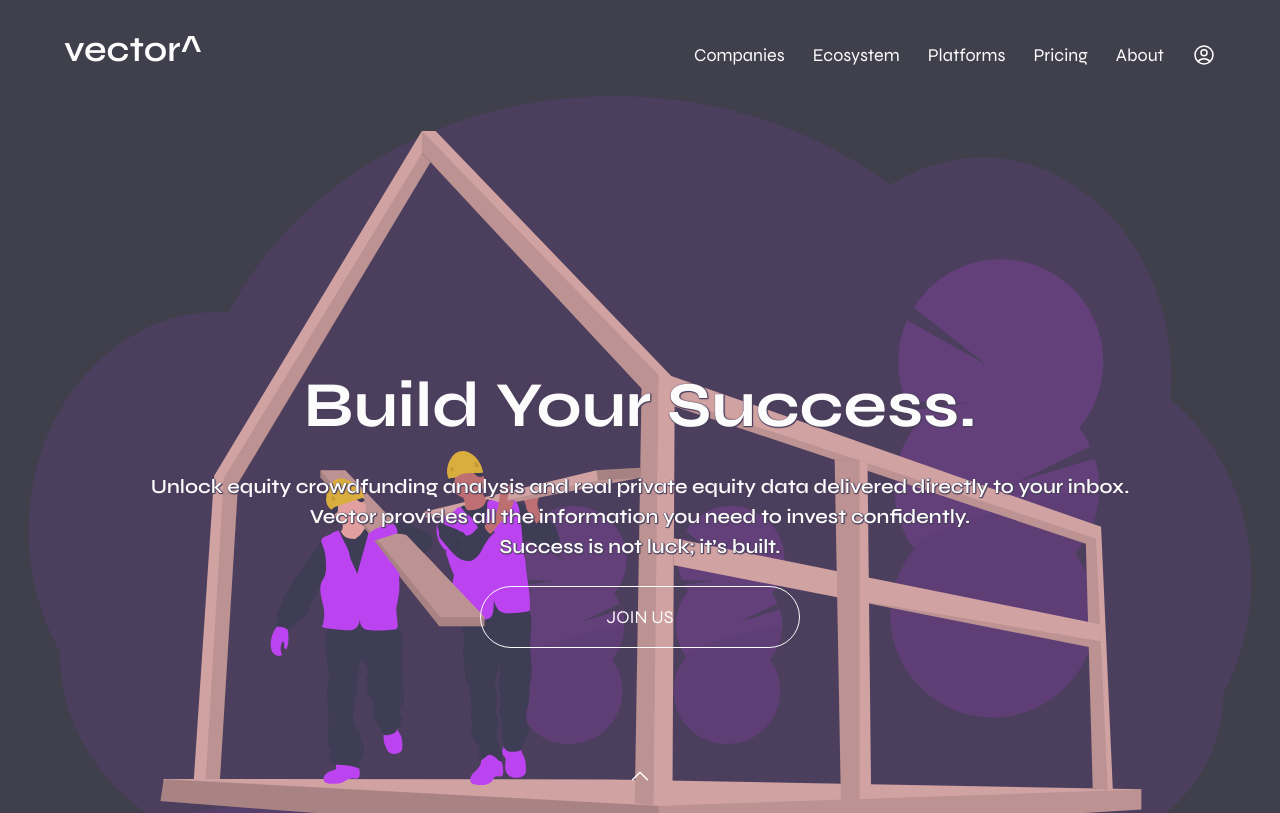
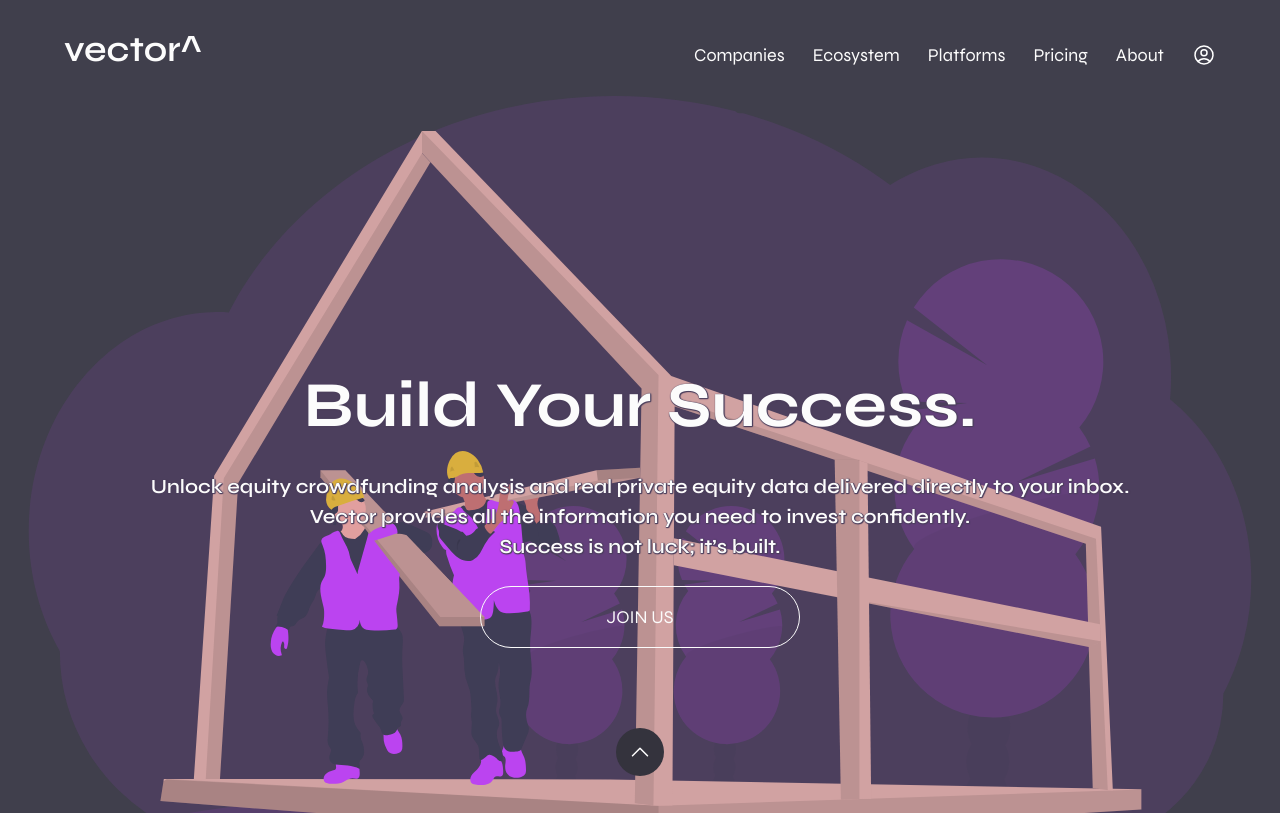
Before and after one commit to jreis13/vector, a Next.js app: page / in a window 1280 px wide. Shown: the top 813 px of the page. Built offline with nearby package versions, Linux system fonts and the light colour scheme.

Commit message:
add background to show/hide arrows

```diff
--- a/src/components/Breadcrumb.jsx
+++ b/src/components/Breadcrumb.jsx
@@ -94,7 +94,7 @@ function Breadcrumb({ sections }) {
       </nav>
       <button
         onClick={toggleVisibility}
-        className="relative w-12 h-12 flex items-center justify-center transition-transform duration-300"
+        className="relative w-12 h-12 flex items-center justify-center transition-transform duration-300 bg-[#34333d] rounded-full mb-6"
       >
         <Image
           src={arrowDown}
```
